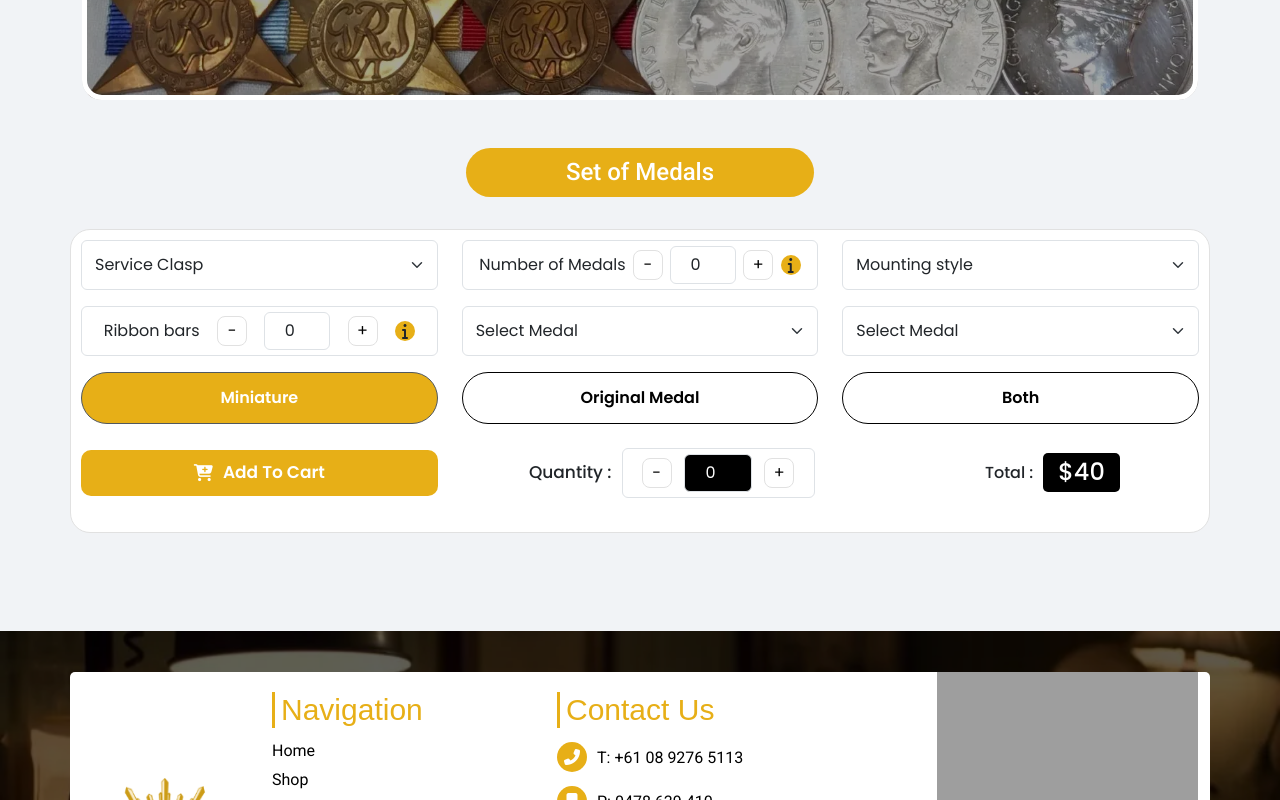
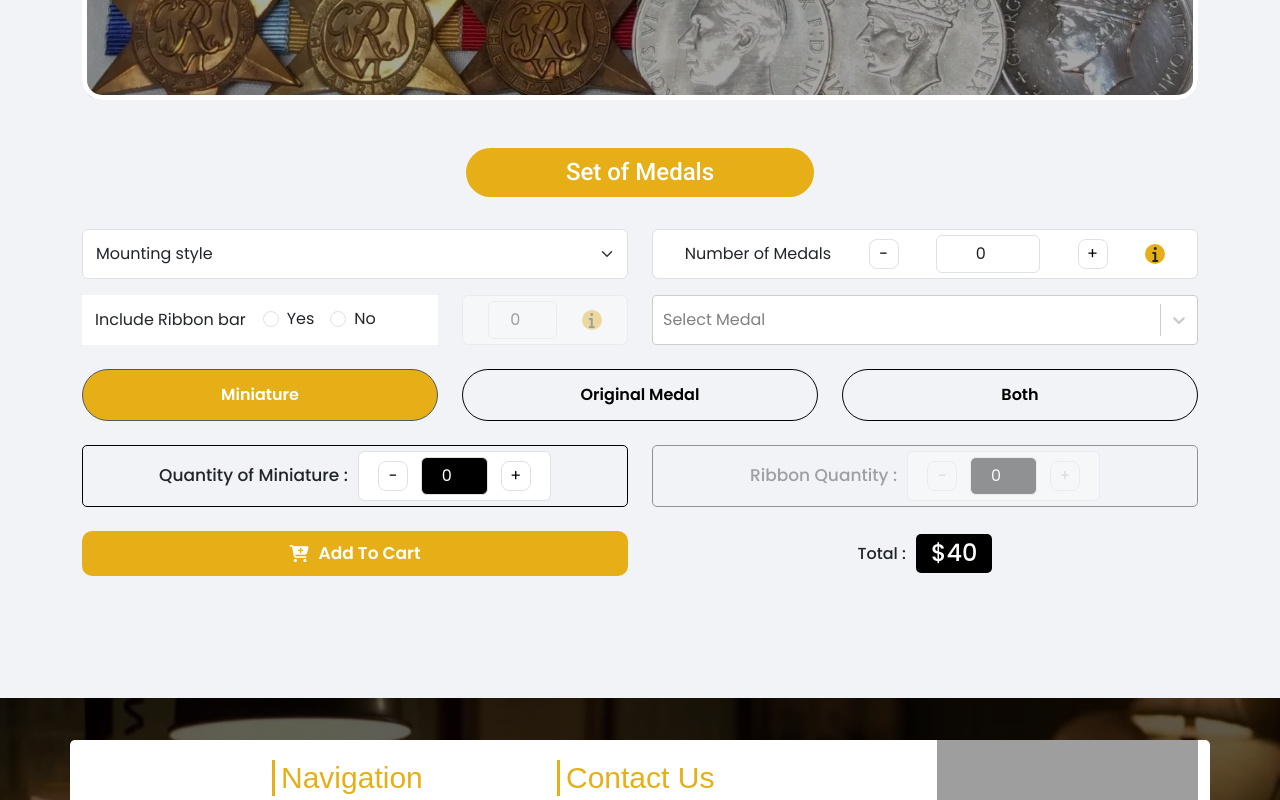
Before and after one commit to Dinesh18042001/jbmilitary, a React (Vite) app: page /customizemedal in a window 1280 px wide. Shown: the part 468-1268 px from the top of the page. Built offline with nearby package versions, Linux system fonts and the light colour scheme; grey boxes are pictures that could not be loaded; a web font is replaced by a local one.

Commit message:
Create auction page some section

```diff
--- a/src/App.css
+++ b/src/App.css
@@ -1248,12 +1248,12 @@ ul li a {
   height: 50px;
 }
 
-.form_wrapper_bx .form_bx {
+/* .form_wrapper_bx .form_bx {
   background: rgba(255, 255, 255, 1);
   border: 1px solid rgba(225, 225, 225, 1);
   padding: 10px 10px;
   border-radius: 20px;
-}
+} */
 
 .form-select:focus {
   box-shadow: none;
@@ -1294,6 +1294,7 @@ ul li a {
   border-radius: 4px;
   transition: all .5s;
   display: none;
+  right: -31px;
 }
 .form_bx .medal_quantity .hover_text p{
   color: #fff;
@@ -1342,6 +1343,9 @@ background: var(--primary-color);
   align-items: center;
   justify-content: center;
   gap: 10px;
+  border: 1px solid #000;
+  padding: 5px;
+  border-radius: 5px;
 }
 .form_bx .medal_quantity.all_quantity input{
   width: 41%;
@@ -1372,6 +1376,32 @@ background: var(--primary-color);
 width: 100px;
 }
 
+.form_bx .togle_wrapper {
+  background: #fff;
+  display: flex;
+  align-items: center;
+  /* justify-content: center; */
+  gap: 17px;
+  padding: 12px 13px;
+  height: 50px;
+}
+
+.form_bx .togle_wrapper .tool_text span{
+  font-size: 16px;
+}
+.form_bx #quantity_fetch input{
+  width: 50%;
+}
+.form_bx .my-custom-select .css-13cymwt-control{
+height: 50px;
+  overflow-y: scroll;
+  /* padding: 12px 13px; */
+}
+.form_bx  .ribbon-select .css-13cymwt-control{
+  height: 50px;
+    overflow-y: scroll;
+    /* padding: 12px 13px; */
+  }
 /* Mobile-menu */
 
 .mobil_menu_wrapper.offcanvas .accordion-body .drop-link {
--- a/src/Component/CustomizeMadel/CustomizePageBanner.jsx
+++ b/src/Component/CustomizeMadel/CustomizePageBanner.jsx
@@ -1,43 +1,135 @@
-import React, { useState } from "react";
+import React, { useState, useEffect } from "react";
+import Select from "react-select";
 
 export default function CustomizePageBanner() {
   const [medalQuantity, setMedalQuantity] = useState(0);
   const [ribbonQuantity, setRibbonQuantity] = useState(0);
+  const [barQuantity, setBarQuantity] = useState(0);
   const [totalQuantity, totalAllquantity] = useState(0);
   const [activeOption, setActiveOption] = useState("option1");
+  const [includeRibbon, setIncludeRibbon] = useState(false);
+  const [selectedMedals, setSelectedMedals] = useState([]);
+  const [quantityLabel, setQuantityLabel] = useState("Quantity of Miniature");
+  const [selectedRibbons, setSelectedRibbons] = useState([]);
 
-  // Function to increment/decrement quantities
+  // Automatically update ribbonQuantity to match medalQuantity if Include Ribbon is Yes
+  useEffect(() => {
+    if (includeRibbon) {
+      setRibbonQuantity(medalQuantity);
+    }
+  }, [medalQuantity, includeRibbon]);
+
+  // Functions for incrementing/decrementing quantities
   const incrementMedal = () =>
     setMedalQuantity((prev) => (prev < 20 ? prev + 1 : 20));
-
   const decrementMedal = () =>
     setMedalQuantity((prev) => (prev > 0 ? prev - 1 : 0));
 
   const incrementQuan = () =>
     totalAllquantity((prev) => (prev < 20 ? prev + 1 : 20));
-
   const decrementQuan = () =>
     totalAllquantity((prev) => (prev > 0 ? prev - 1 : 0));
 
   const incrementRibbon = () =>
     setRibbonQuantity((prev) => (prev < 20 ? prev + 1 : 20));
-
   const decrementRibbon = () =>
     setRibbonQuantity((prev) => (prev > 0 ? prev - 1 : 0));
+
+  const incrementBar = () =>
+    setBarQuantity((prev) => (prev < 20 ? prev + 1 : 20));
+  const decrementBar = () =>
+    setBarQuantity((prev) => (prev > 0 ? prev - 1 : 0));
 
   // Handle input changes
   const handleMedalChange = (e) =>
     setMedalQuantity(Math.min(parseInt(e.target.value, 10) || 0, 20));
-
   const handleRibbonChange = (e) =>
     setRibbonQuantity(Math.min(parseInt(e.target.value, 10) || 0, 20));
-
   const AllQuantity = (e) =>
     totalAllquantity(Math.min(parseInt(e.target.value, 10) || 0, 20));
 
-  // Handle radio button change
-  const handleOptionChange = (option) => setActiveOption(option);
+  const AllBarQuantity = (e) =>
+    setBarQuantity(Math.min(parseInt(e.target.value, 10) || 0, 20));
 
+  // Handle radio button change and update quantity label
+  const handleOptionChange = (option) => {
+    setActiveOption(option);
+    switch (option) {
+      case "option1":
+        setQuantityLabel("Quantity of Miniature");
+        break;
+      case "option2":
+        setQuantityLabel("Quantity of Original");
+        break;
+      case "option3":
+        setQuantityLabel("Quantity of Both");
+        break;
+      default:
+        setQuantityLabel("Quantity");
+    }
+  };
+
+  // Track Include Ribbon radio selection
+  const handleIncludeRibbonChange = (value) => {
+    setIncludeRibbon(value === "option1");
+    if (value === "option2") {
+      setRibbonQuantity(0); // Reset ribbon quantity to 0 when "No" is selected
+    }
+  };
+
+  // Update selected ribbons
+  const handleMultiSelectChange = (selectedOptions) => {
+    setSelectedRibbons(
+      selectedOptions ? selectedOptions.map((option) => option.value) : []
+    );
+  };
+
+  // Options for MultiSelect
+  const ribbonOptions = [
+    { value: "ASM 75+", label: "ASM 75+" },
+    {
+      value: "Aus Active Service Medal 75+",
+      label: "Aus Active Service Medal 75+",
+    },
+  ];
+
+  const RibbonSelect = () => {
+    const options = [
+      { value: "Balkans", label: "Balkans" },
+      { value: "Bougainville", label: "Bougainville" },
+      { value: "Cambodia", label: "Cambodia" },
+      { value: "CT/SR", label: "CT/SR" },
+    ];
+
+    return (
+      <Select
+        isMulti
+        options={options}
+        placeholder="Select clasp for ASM 75+"
+        closeMenuOnSelect={false}
+        className="ribbon-select"
+      />
+    );
+  };
+
+  const Aus = () => {
+    const options = [
+      { value: "Balkans", label: "Balkans" },
+      { value: "Iraq", label: "Iraq" },
+      { value: "East Timor", label: "East Timor" },
+      { value: "ICAT", label: "ICAT" },
+    ];
+
+    return (
+      <Select
+        isMulti
+        options={options}
+        placeholder="Select clasp for Aus Active Service Medal"
+        closeMenuOnSelect={false}
+        className="ribbon-select"
+      />
+    );
+  };
   return (
     <>
       <div className="inner_banner_sec">
@@ -61,20 +153,17 @@ export default function CustomizePageBanner() {
           <div className="row">
             <div className="form_bx">
               <div className="row gy-3">
-                <div className="col-lg-4 col-xl-4 col-md-6">
+                <div className="col-lg-6 col-xl-6 col-md-6">
                   <select className="form-select">
                     <option value="" disabled selected>
-                      Service Clasp
+                      Mounting style
                     </option>
-                    <option value="1">One</option>
-                    <option value="2">Two</option>
-                    <option value="3">Three</option>
-                    <option value="4">Four</option>
+                    <option value="1">Swing</option>
+                    <option value="2">Court Mounting</option>
                   </select>
                 </div>
 
-                {/* Medal Quantity with Tooltip */}
-                <div className="col-lg-4 col-xl-4 col-md-6">
+                <div className="col-lg-6 col-xl-6 col-md-6">
                   <div className="medal_quantity form-control d-flex align-items-center">
                     <span>Number of Medals</span>
                     <button type="button" onClick={decrementMedal}>
@@ -102,35 +191,68 @@ export default function CustomizePageBanner() {
                   </div>
                 </div>
 
-                {/* Mounting Style */}
-                <div className="col-lg-4 col-xl-4 col-md-6">
-                  <select className="form-select">
-                    <option value="" disabled selected>
-                      Mounting style
-                    </option>
-                    <option value="1">Swing</option>
-                    <option value="2">Court Mounting</option>
-                  </select>
+                <div className="col-lg-6 col-xl-6 ">
+                  <div className="row">
+                    <div className="col-lg-8 col-xl-8">
+                      <div className="togle_wrapper">
+                        <div className="tool_text">
+                          <span>Include Ribbon bar</span>
                         </div>
-
-                {/* Ribbon Bars with Tooltip */}
-                <div className="col-lg-4 col-xl-4 col-md-6">
-                  <div className="medal_quantity ribbon_bars form-control d-flex align-items-center">
-                    <span>Ribbon bars</span>
-                    <button type="button" onClick={decrementRibbon}>
-                      -
-                    </button>
+                        <div className="toggle_bx">
+                          <div className="form-check form-check-inline">
+                            <input
+                              className="form-check-input"
+                              type="radio"
+                              name="inlineRadioOptions"
+                              id="inlineRadio1"
+                              value="option1"
+                              onChange={() =>
+                                handleIncludeRibbonChange("option1")
+                              }
+                            />
+                            <label
+                              className="form-check-label"
+                              htmlFor="inlineRadio1"
+                            >
+                              Yes
+                            </label>
+                          </div>
+                          <div className="form-check form-check-inline">
+                            <input
+                              className="form-check-input"
+                              type="radio"
+                              name="inlineRadioOptions"
+                              id="inlineRadio2"
+                              value="option2"
+                              onChange={() =>
+                                handleIncludeRibbonChange("option2")
+                              }
+                            />
+                            <label
+                              className="form-check-label"
+                              htmlFor="inlineRadio2"
+                            >
+                              No
+                            </label>
+                          </div>
+                        </div>
+                      </div>
+                    </div>
+                    <div className="col-lg-4 col-xl-4">
+                      <div
+                        className="medal_quantity ribbon_bars form-control d-flex align-items-center"
+                        id="quantity_fetch"
+                        style={{ opacity: ribbonQuantity === 0 ? 0.4 : 1 }}
+                      >
                         <input
                           type="number"
                           className="form-control text-center"
+                          readOnly
                           value={ribbonQuantity}
                           onChange={handleRibbonChange}
                           min="0"
                           max="20"
                         />
-                    <button type="button" onClick={incrementRibbon}>
-                      +
-                    </button>
                         <div className="icon position-relative">
                           <span className="tool_tip">
                             <i className="fas fa-info"></i>
@@ -141,28 +263,35 @@ export default function CustomizePageBanner() {
                         </div>
                       </div>
                     </div>
-
-                {/* Medal Select with Image */}
-
-                <div className="col-lg-4 col-xl-4 col-md-6">
-                  <select className="form-select">
-                    <option value="" selected>
-                      Select Medal
-                    </option>
-                    <option value="1">Medal 1</option>
-                  </select>
+                  </div>
+                </div>
+                <div className="col-lg-6 col-xl-6 col-md-6">
+                  <Select
+                    isMulti
+                    options={ribbonOptions}
+                    value={ribbonOptions.filter((option) =>
+                      selectedRibbons.includes(option.value)
+                    )}
+                    onChange={handleMultiSelectChange}
+                    placeholder="Select Medal"
+                    closeMenuOnSelect={false}
+                    className="ribbon-select"
+                  />
                 </div>
 
-                <div className="col-lg-4 col-xl-4 col-md-6">
-                  <select className="form-select">
-                    <option value="" selected>
-                      Select Medal
-                    </option>
-                    <option value="1">Medal 2</option>
-                  </select>
+                {selectedRibbons.includes("ASM 75+") && (
+                  <div className="col-lg-6 col-xl-6 col-md-6">
+                    <RibbonSelect />
                   </div>
+                )}
 
-                {/* Radio Buttons Toggle */}
+                {selectedRibbons.includes("Aus Active Service Medal 75+") && (
+                  <div className="col-lg-6 col-xl-6 col-md-6">
+                    <Aus />
+                  </div>
+                )}
+              </div>
+              <div className="row pt-4 gy-3">
                 <div className="col-lg-4 col-xl-4 col-md-6">
                   <div className="togle_btn">
                     <input
@@ -227,19 +356,13 @@ export default function CustomizePageBanner() {
                   </div>
                 </div>
               </div>
+
               <div className="row py-4 align-items-center">
-                <div className="col-xl-4 col-lg-4">
-                  <div className="add-to-cart">
-                    <a href="#">
-                      <i class="fas fa-cart-plus"></i>Add To Cart
-                    </a>
-                  </div>
-                </div>
-                <div className="col-xl-8 col-lg-8">
+                <div className="col-xl-12 col-lg-12">
                   <div className="row gy-4 align-items-center">
-                    <div className="col-lg-7 col-xl-7">
+                    <div className="col-lg-6 col-xl-6">
                       <div className="quantity_main_bx">
-                        <span>Quantity :</span>
+                        <span>{quantityLabel} :</span>
                         <div className="quantity_input">
                           <div className="medal_quantity all_quantity form-control d-flex align-items-center">
                             <button type="button" onClick={decrementQuan}>
@@ -260,7 +383,53 @@ export default function CustomizePageBanner() {
                         </div>
                       </div>
                     </div>
-                    <div className="col-lg-5 col-xl-5">
+                    <div className="col-lg-6 col-xl-6">
+                      <div
+                        className="quantity_main_bx"
+                        style={{
+                          opacity: ribbonQuantity === 0 ? 0.4 : 1,
+                          pointerEvents: ribbonQuantity === 0 ? "none" : "auto",
+                        }}
+                      >
+                        <span>Ribbon Quantity :</span>
+                        <div className="quantity_input">
+                          <div className="medal_quantity all_quantity form-control d-flex align-items-center">
+                            <button
+                              type="button"
+                              onClick={decrementBar}
+                              disabled={ribbonQuantity === 0}
+                            >
+                              -
+                            </button>
+                            <input
+                              type="number"
+                              className="form-control text-center"
+                              value={barQuantity}
+                              onChange={setBarQuantity}
+                              min="0"
+                              max="20"
+                            />
+                            <button
+                              type="button"
+                              onClick={incrementBar}
+                              disabled={ribbonQuantity === 0}
+                            >
+                              +
+                            </button>
+                          </div>
+                        </div>
+                      </div>
+                    </div>
+                  </div>
+                </div>
+                <div className="col-xl-6 col-lg-6 pt-4">
+                  <div className="add-to-cart">
+                    <a href="#">
+                      <i class="fas fa-cart-plus"></i>Add To Cart
+                    </a>
+                  </div>
+                </div>
+                <div className="col-lg-6 col-xl-6 pt-4">
                   <div className="total_amount">
                     <span>Total :</span>
                     <h4>$40</h4>
@@ -271,8 +440,6 @@ export default function CustomizePageBanner() {
           </div>
         </div>
       </div>
-        </div>
-      </div>
     </>
   );
 }
```
Lines whose indentation alone changed are shown as unchanged.
